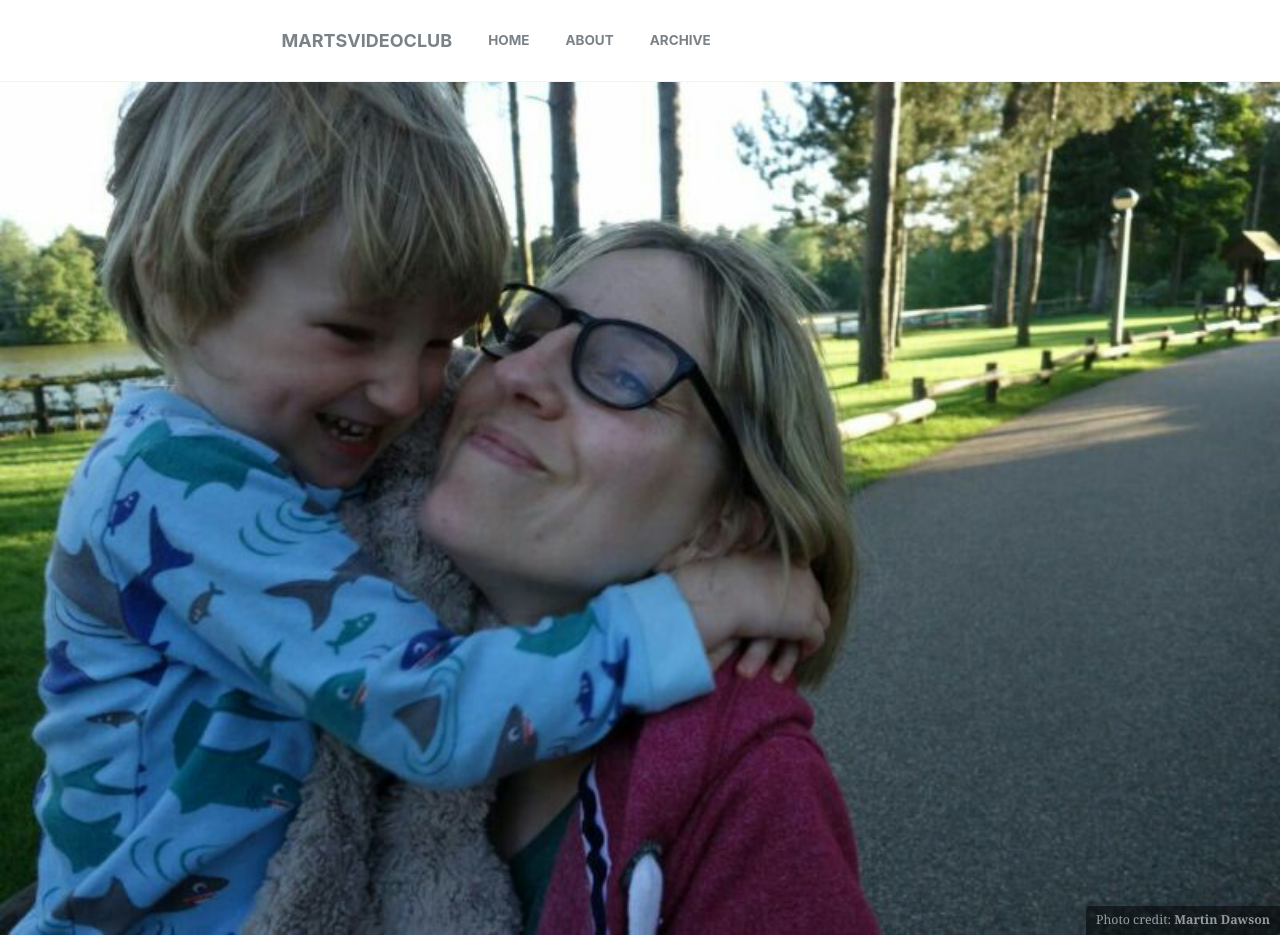
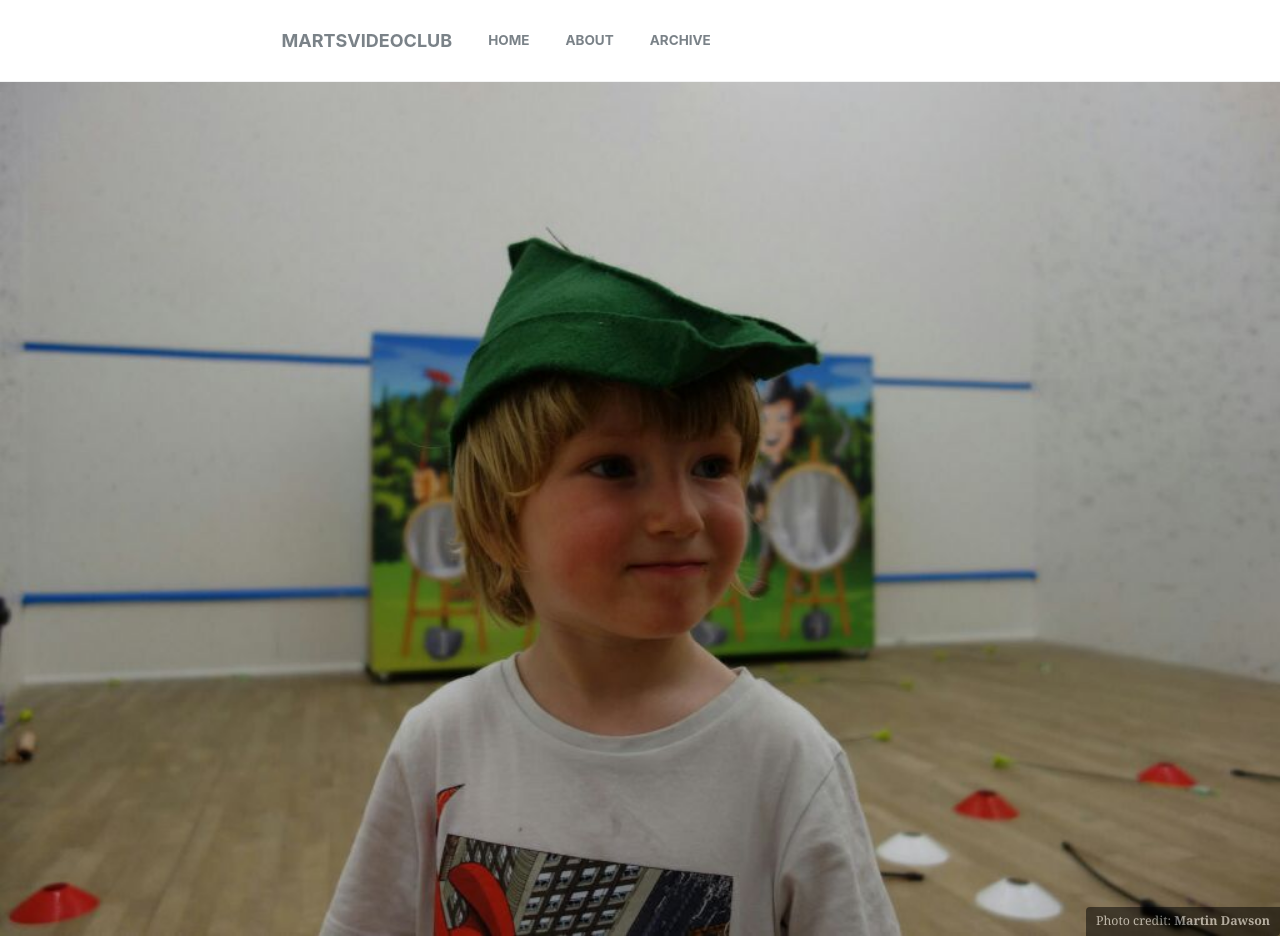
Before and after one commit to martsvideoclub/mmartvid, a Jekyll site: the page built from _posts/2015-07-07-another-forest-holiday.md, in a window 1280 px wide. Shown: the top 952 px of the page. Built offline with Jekyll 4.4.1, drawn with Linux system fonts in a browser that asks for light colours.

Commit message:
Update 2015-07-07-another-forest-holiday.md

```diff
--- a/_posts/2015-07-07-another-forest-holiday.md
+++ b/_posts/2015-07-07-another-forest-holiday.md
@@ -5,8 +5,8 @@ description: "Family holiday to Centerparcs"
 date: 2015-07-07 12:00:00
 youtubeId: "cX7mfYgsFsQ"
 header:
-  image: cparcsjun.jpg
-  teaser: cparcsjun.jpg
+  image: outlaw.jpg
+  teaser: outlaw.jpg
   caption: "Photo credit: **Martin Dawson**"
 categories:
   - Blog
```
